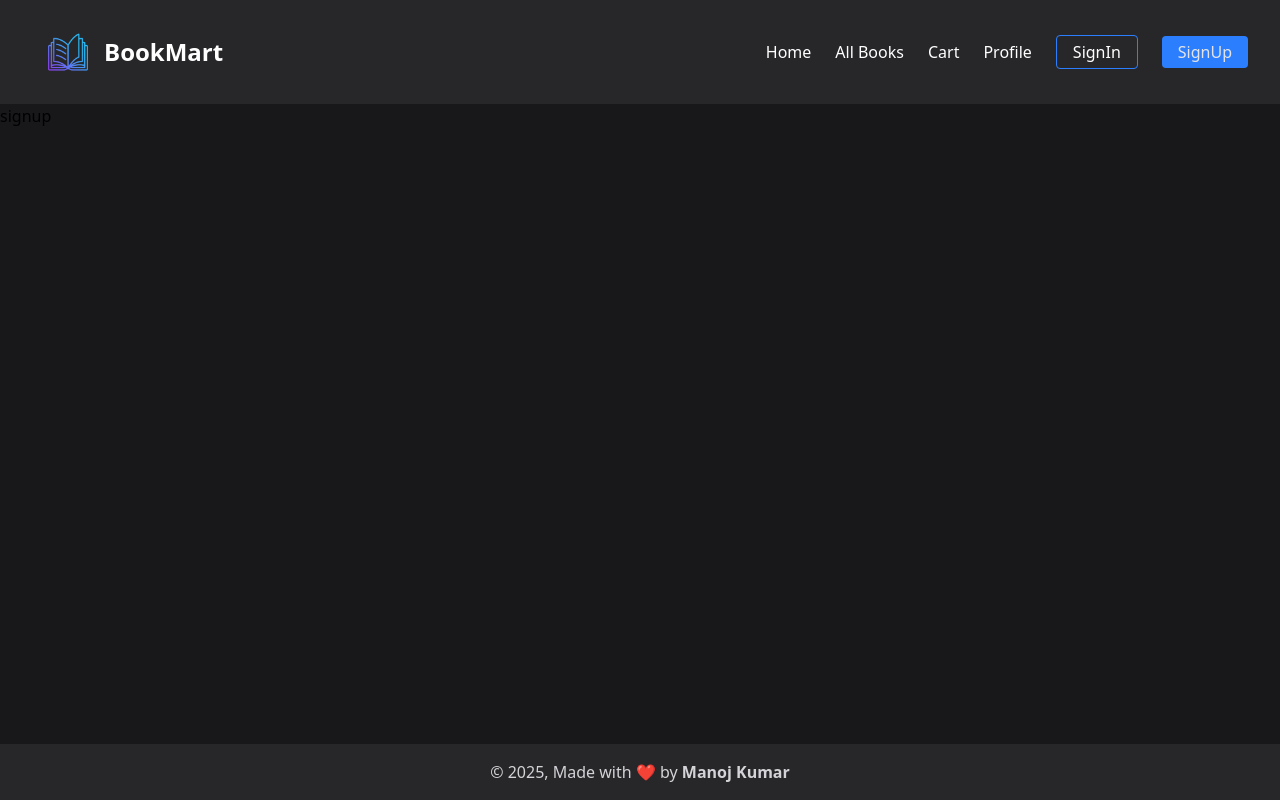
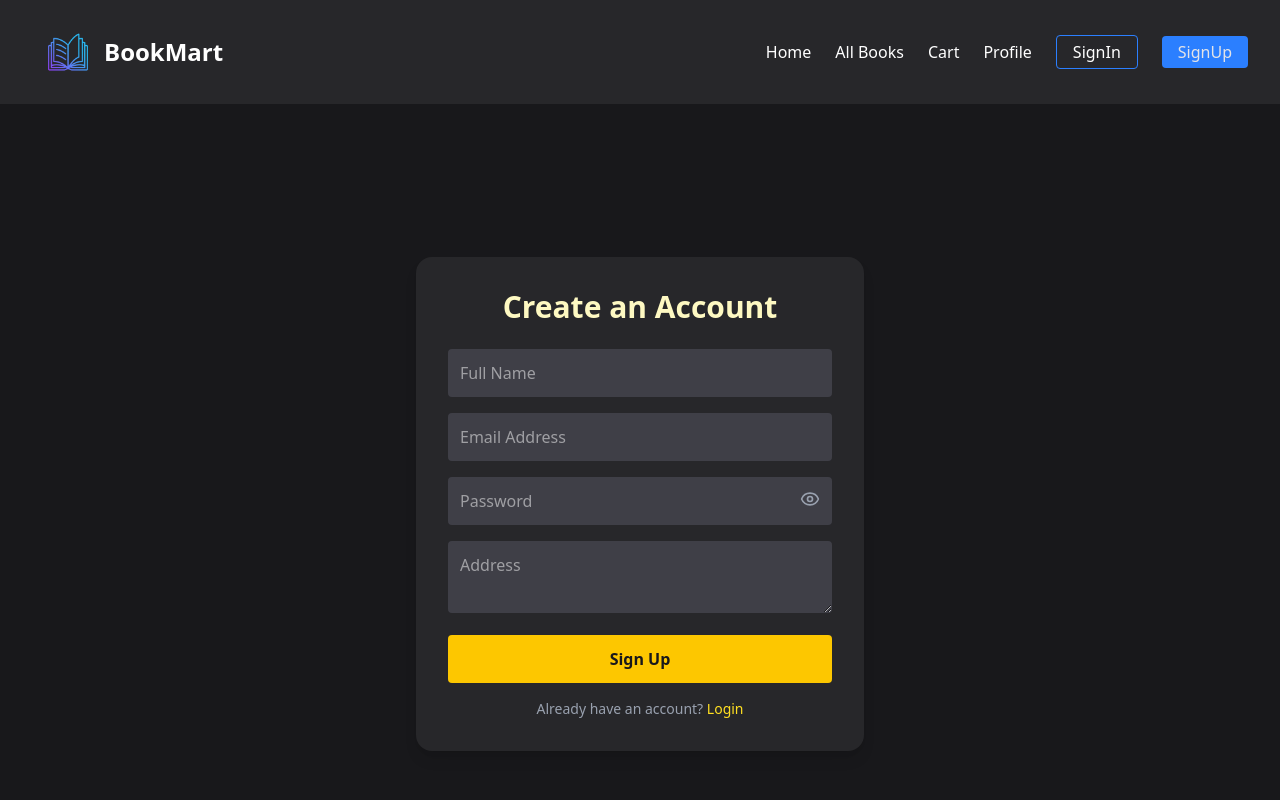
Before and after one commit to 12MANOJKUMAR/BookStore, a React (Vite) app in the folder frontend/BookMart/: page /signup in a window 1280 px wide. Shown: the top 800 px of the page. Built offline with nearby package versions, Linux system fonts and the light colour scheme.

Commit message:
signup login page along with all books and recent books added

```diff
--- a/frontend/BookMart/package.json
+++ b/frontend/BookMart/package.json
@@ -13,6 +13,7 @@
     "@reduxjs/toolkit": "^2.8.2",
     "@tailwindcss/vite": "^4.1.12",
     "axios": "^1.11.0",
+    "lucide-react": "^0.541.0",
     "react": "^19.1.1",
     "react-dom": "^19.1.1",
     "react-icons": "^5.5.0",
--- a/frontend/BookMart/src/App.jsx
+++ b/frontend/BookMart/src/App.jsx
@@ -7,6 +7,9 @@ import SignUp from './pages/SignUp'
 import AllBooks from './pages/AllBooks'
 import Cart from './pages/Cart'
 import Profile from './pages/Profile'
+import ViewBookDetails from './components/ViewBookDetails/ViewBookDetails'
+
+
 const App = ()=>{
   return (
     <div className="flex flex-col min-h-screen bg-zinc-900">
@@ -20,6 +23,7 @@ const App = ()=>{
         <Route  path= "/all-books"  element ={<AllBooks/>} />
         <Route  path= "/cart"  element ={<Cart/>} />
         <Route  path= "/profile"  element ={<Profile/>} />
+        <Route  path= "/book/:id"  element ={<ViewBookDetails/>} />
       </Routes>
       </main>
       <Footer/>
--- /dev/null
+++ b/frontend/BookMart/src/components/ViewBookDetails/ViewBookDetails.jsx
@@ -0,0 +1,73 @@
+import { useParams } from "react-router-dom";
+import { useEffect, useState } from "react";
+import axios from "axios";
+import Loader from "../Loader/Loader";
+import { GrLanguage } from "react-icons/gr";
+
+const ViewBookDetails = () => {
+  const { id } = useParams();
+  const [Data, setData] = useState(null);
+  const [loading, setLoading] = useState(true);
+
+  useEffect(() => {
+    const fetchBookDetails = async () => {
+      try {
+        const response = await axios.get(
+          `http://localhost:1000/api/v1/get-book/${id}`
+        );
+        console.log(response.data);
+        setData(response.data.data);
+      } catch (error) {
+        console.error("Error fetching book details:", error);
+      } finally {
+        setLoading(false);
+      }
+    };
+
+    fetchBookDetails();
+  }, [id]);
+
+  if (loading) {
+    return (
+      <div className="h-screen bg-zinc-900 flex items-center justify-center">
+        <Loader />
+      </div>
+    );
+  } // show loader while fetching
+  if (!Data) return <p className="text-red-500">Book not found</p>; // safe guard
+
+  return (
+    <div className="px-4 lg:px-12 py-8 bg-zinc-900 flex flex-col md:flex-row gap-8 rounded">
+      <div className="bg-zinc-800 rounded p-4 h-[60vh] lg:h-[88vh] w-full lg:w-3/6 flex items-center justify-center ">
+        {Data.url ? (
+          <img
+            src={Data.url}
+            alt={Data.title || "Book"}
+            className=" h-[50vh] lg:h-[70vh]"
+          />
+        ) : (
+          <p className="text-gray-400">No image available</p>
+        )}
+      </div>
+      <div className="p-4 w-full lg:w-3/6">
+        <h2 className="text-2xl text-zinc-300">
+          {Data.title || "Untitled Book"}
+        </h2>
+        <p className="text-gray-400 mt-1">
+          by {Data.author || "Unknown Author"}
+        </p>
+        <p className="text-gray-500 mt-4 text-xl">
+          {Data.desc || "No description available."}
+        </p>
+        <p className="flex items-center justify-start text-gray-400">
+          <GrLanguage className="mr-3" /> {Data.language || "Unknown language"}
+        </p>
+        <p className="mt-4 text-zinc-100 text-3xl font-semibold">
+          Price: ₹ {Data.price ?? "N/A"}
+        </p>
+      </div>
+    </div>
+  );
+};
+
+export default ViewBookDetails;
--- a/frontend/BookMart/src/pages/Login.jsx
+++ b/frontend/BookMart/src/pages/Login.jsx
@@ -1,10 +1,82 @@
+import { useState } from "react";
+import axios from "axios";
+import { Link } from "react-router-dom";
 
+const Login = () => {
+  const [formData, setFormData] = useState({
+    email: "",
+    password: ""
+  });
+  const [message, setMessage] = useState("");
 
-const Login =()=>{
+  // Handle input change
+  const handleChange = (e) => {
+    setFormData({
+      ...formData,
+      [e.target.name]: e.target.value
+    });
+  };
+
+  // Handle form submit
+  const handleSubmit = async (e) => {
+    e.preventDefault();
+    try {
+      // Dummy login API (reqres.in)
+      const response = await axios.post("https://reqres.in/api/login", {
+        email: formData.email,
+        password: formData.password
+      });
+
+      console.log(response.data);
+      setMessage("Login successful! Token: " + response.data.token);
+    } catch (error) {
+      console.error(error);
+      setMessage("Login failed: " + (error.response?.data?.error || "Unknown error"));
+    }
+  };
 
   return (
-    <div className="login">login</div>
-  )
-}
+    <div className="min-h-screen flex items-center justify-center bg-zinc-900 px-4">
+      <div className="bg-zinc-800 p-6 sm:p-8 rounded-2xl shadow-lg w-full max-w-sm -mt-20">
+        <h2 className="text-2xl font-semibold text-center text-white mb-6">Login</h2>
+
+        <form onSubmit={handleSubmit} className="flex flex-col space-y-4">
+          <input
+            type="email"
+            name="email"
+            placeholder="Email Address"
+            value={formData.email}
+            onChange={handleChange}
+            className="px-4 py-2 rounded bg-zinc-700 text-white outline-none placeholder-gray-400"
+          />
+          <input
+            type="password"
+            name="password"
+            placeholder="Password"
+            value={formData.password}
+            onChange={handleChange}
+            className="px-4 py-2 rounded bg-zinc-700 text-white outline-none placeholder-gray-400"
+          />
+          <button
+            type="submit"
+            className="bg-blue-500 hover:bg-blue-600 text-white font-semibold py-2 rounded"
+          >
+            Login
+          </button>
+        </form>
+
+        {message && <p className="mt-4 text-center text-gray-300">{message}</p>}
+
+        {/* 👇 Register link */}
+        <p className="mt-6 text-center text-gray-400 text-sm">
+          Don’t have an account?{" "}
+          <Link to="/signup" className="text-blue-400 hover:underline">
+            Register
+          </Link>
+        </p>
+      </div>
+    </div>
+  );
+};
 
 export default Login;
--- a/frontend/BookMart/src/pages/SignUp.jsx
+++ b/frontend/BookMart/src/pages/SignUp.jsx
@@ -1,14 +1,102 @@
+import { useState } from "react";
+import axios from "axios";
+import { Link } from "react-router-dom";
+import { Eye, EyeOff } from "lucide-react";
 
+const SignUp = () => {
+  const [formData, setFormData] = useState({
+    name: "",
+    email: "",
+    password: "",
+    address: "",
+  });
 
-const SignUp =()=>{
+  const [showPassword, setShowPassword] = useState(false);
 
+  const togglePassword = () => {
+    setShowPassword(!showPassword);
+  };
+
+  const handleChange = (e) => {
+    setFormData({ ...formData, [e.target.name]: e.target.value });
+  };
+
+  const handleSubmit = (e) => {
+    e.preventDefault();
+    if (formData.password !== formData.confirmPassword) {
+      alert("Passwords do not match!");
+      return;
+    }
+    console.log("User Data:", formData);
+    // API call for signup here
+  };
 
   return (
-
-
-    <div className="signUp">signup</div>
-  )
-}
-
+    <div className="min-h-screen flex items-center justify-center bg-zinc-900 px-4">
+      <div className="bg-zinc-800 p-6 sm:p-8 rounded-2xl shadow-lg w-full max-w-sm sm:max-w-md">
+        <h2 className="text-2xl sm:text-3xl font-bold text-yellow-100 mb-6 text-center">
+          Create an Account
+        </h2>
+        <form onSubmit={handleSubmit} className="space-y-4">
+          <input
+            type="text"
+            name="name"
+            placeholder="Full Name"
+            value={formData.name}
+            onChange={handleChange}
+            className="w-full p-3 rounded bg-zinc-700 text-white focus:outline-none focus:ring-2 focus:ring-yellow-400"
+            required
+          />
+          <input
+            type="email"
+            name="email"
+            placeholder="Email Address"
+            value={formData.email}
+            onChange={handleChange}
+            className="w-full p-3 rounded bg-zinc-700 text-white focus:outline-none focus:ring-2 focus:ring-yellow-400"
+            required
+          />
+          <div className="relative">
+            <input
+              type={showPassword ? "text" : "password"}
+              name="password"
+              placeholder="Password"
+              value={formData.password}
+              onChange={handleChange}
+              className="w-full p-3 rounded bg-zinc-700 text-white focus:outline-none focus:ring-2 focus:ring-yellow-400"
+              required
+            />
+            <span
+              onClick={togglePassword}
+              className="absolute right-3 top-3 cursor-pointer text-gray-400"
+            >
+              {showPassword ? <EyeOff size={20} /> : <Eye size={20} />}
+            </span>
+          </div>
+          <textarea
+            name="address"
+            placeholder="Address"
+            value={formData.address}
+            onChange={handleChange}
+            className="w-full p-3 rounded bg-zinc-700 text-white focus:outline-none focus:ring-2 focus:ring-yellow-400"
+            required
+          />
+          <button
+            type="submit"
+            className="w-full bg-yellow-400 text-zinc-900 font-semibold py-3 rounded hover:bg-yellow-300 transition"
+          >
+            Sign Up
+          </button>
+        </form>
+        <p className="text-gray-400 text-sm mt-4 text-center">
+          Already have an account?{" "}
+          <Link to={"/login"} className="text-yellow-300 hover:underline">
+            Login
+          </Link>
+        </p>
+      </div>
+    </div>
+  );
+};
 
 export default SignUp;
```
Also changed, not shown: 1 other file (tests, documents, lock files or other folders).
